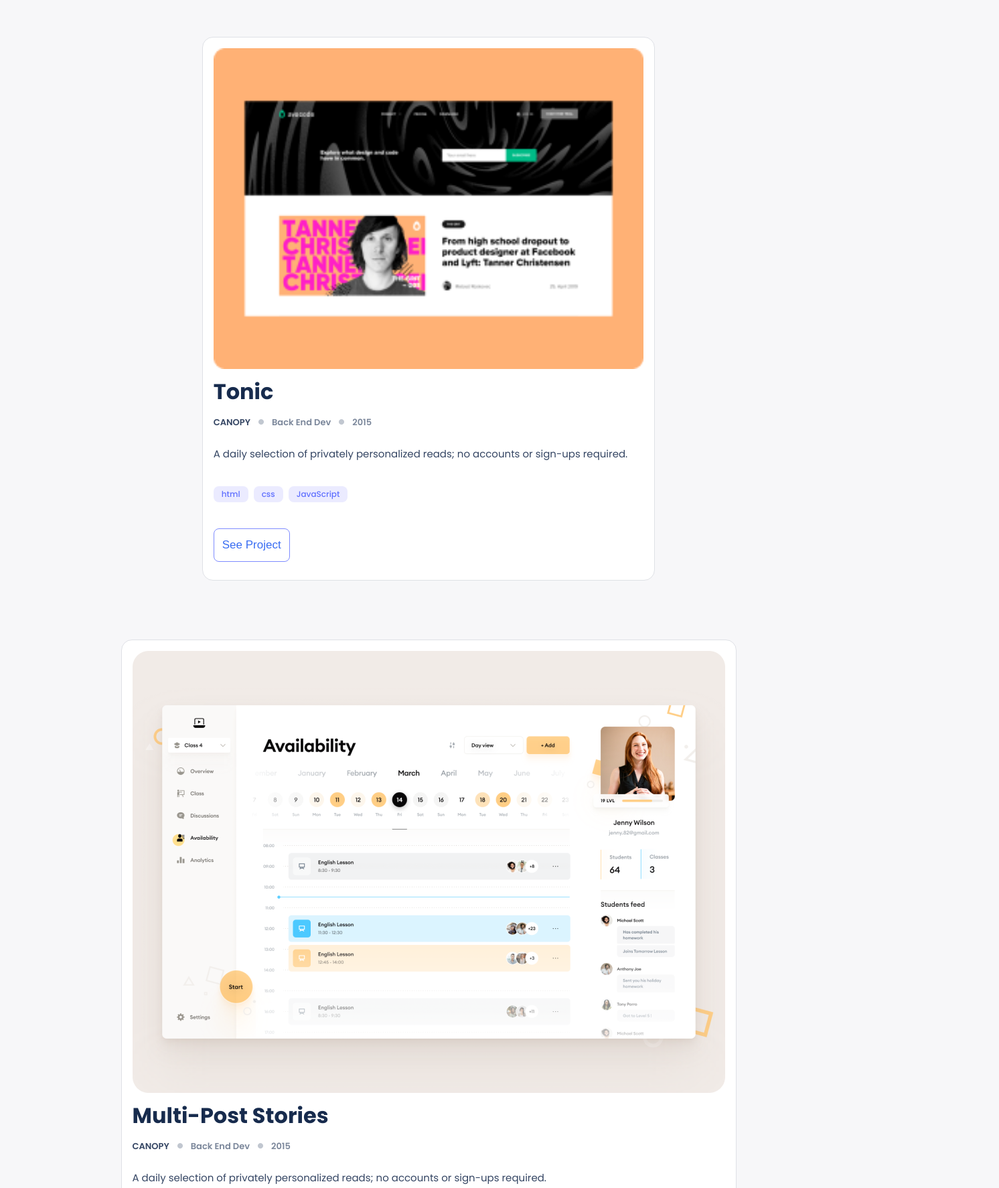
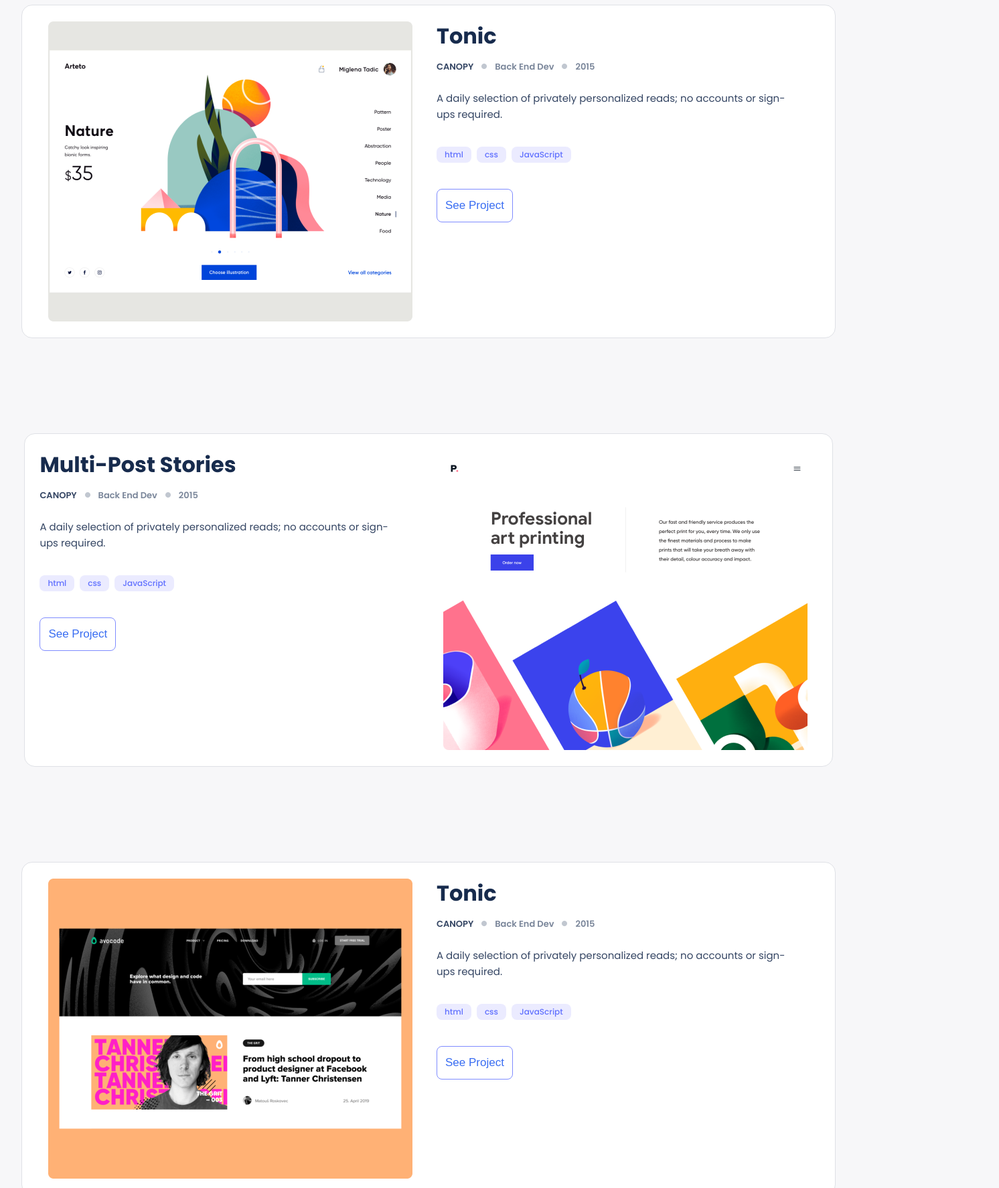
Before and after one commit to MattGomb/Portfolio-project, a website: page index.html in a window 1280 px wide. Shown: the part 1020-2794 px from the top of the page at 67% size, 1492 px wide, since content can reach past the window. Drawn offline with Linux system fonts and the light colour scheme.

Commit message:
rework images into css, create columns in about-me

```diff
--- a/index.html
+++ b/index.html
@@ -47,8 +47,7 @@
     </header>
         <section class="works parent">
             <div class="div1">
-                <div class="box1">
-                    <img class="div1-bgr" src="./images/div1-bgr.png" alt="background image">
+                <div id="div1-bgr" class="box1">
                 </div>
                 <div class="box2">
                     <div class="box2a">
@@ -77,8 +76,7 @@
                 </div>
             </div>
             <div class="div2">
-                <div class="box1">
-                    <img class="div1-bgr" src="./images/div2-bgr.png" alt="background image">
+                <div id="div2-bgr" class="box1">
                 </div>
                 <div class="box2">
                     <div class="box2a">
@@ -107,8 +105,7 @@
                 </div>
             </div>
             <div class="div3">
-                <div class="box1">
-                    <img class="div1-bgr" src="./images/div3-bgr.png" alt="background image">
+                <div id="div3-bgr" class="box1">
                 </div>
                 <div class="box2">
                     <div class="box2a">
@@ -137,8 +134,7 @@
                 </div>
             </div>
             <div class="div4">
-                <div class="box1">
-                    <img class="div1-bgr" src="./images/div4-bgr.png" alt="background image">
+                <div id="div4-bgr" class="box1">
                 </div>
                 <div class="box2">
                     <div class="box2a">
--- a/styles.css
+++ b/styles.css
@@ -9,6 +9,29 @@ body {
   background-repeat: no-repeat;
   background-position: right;
   flex-wrap: wrap;
+}
+
+#div1-bgr {
+  background-image: url(images/div1-bgr.png);
+}
+
+#div2-bgr {
+  background-image: url(images/div2-bgr.png);
+}
+
+#div3-bgr {
+  background-image: url(images/div3-bgr.png);
+}
+
+#div4-bgr {
+  background-image: url(images/div4-bgr.png);
+}
+
+#div1-bgr, #div2-bgr, #div3-bgr, #div4-bgr {
+  background-size: contain;
+  background-repeat: no-repeat;
+  background-position: center;
+  height: 220px;
 }
 
 .bar-desktop {
@@ -125,7 +148,6 @@ header {
 }
 
 .div1-bgr {
-  display: flex;
   width: 100%;
 }
 
@@ -486,6 +508,10 @@ h4 {
   margin-bottom: 32px;
 }
 
+ul:nth-child(4) {
+  padding-left: 0;
+}
+
 /* ------------ DESKTOP scaling ------------ */
 
 @media screen and (min-width: 768px) {
@@ -496,6 +522,25 @@ h4 {
 
   .main-body {
     background-image: url(images/desktop-header-bg.png);
+  }
+
+  #div1-bgr {
+    background-image: url(images/desktop-div1-bg.png);
+  }
+  #div2-bgr {
+    background-image: url(images/desktop-div2-bg.png);
+  }
+  #div3-bgr {
+    background-image: url(images/desktop-div3-bg.png);
+  }
+  #div4-bgr {
+    background-image: url(images/desktop-div4-bg.png);
+  }
+
+  #div1-bgr, #div2-bgr, #div3-bgr, #div4-bgr {
+    background-size: contain;
+    height: auto;
+    width: 50%;
   }
 
   .bar {
@@ -543,7 +588,6 @@ h4 {
     font-size: 48px;
     line-height: 60px;
     letter-spacing: 0.37px;
-    height: 122px;
   }
 
   .par1 {
@@ -551,7 +595,6 @@ h4 {
     padding: 12px 0 12px 0;
     font-size: 20px;
     line-height: 28px;
-    height: 98px;
   }
 
   .h2-text {
@@ -563,4 +606,70 @@ h4 {
     margin: 0 1010px 255px 260px;
     padding: 0;
   }
+
+  .parent {
+    grid-row-gap: 142px;
+  }
+
+  .div1 {
+    margin-top: 142px;
+    flex-direction: row;
+    padding: 0;
+    gap: 22px;
+  }
+
+  .div1, .div2, .div3, .div4 {
+    flex-direction: row;
+    padding: 0;
+    gap: 22px;
+  }
+
+  .div1-bgr{
+    background-image: url(images/desktop-div1-bg.png);
+    max-width: 593.25px;
+  }
+
+  .box1, .box2 {
+    width: 50%;
+    flex-basis: auto;
+  }
+
+  .div2 .box2, .div4 .box2 {
+    order: -1;
+    margin: 24px auto 27px 22px;
+    width: 50%;
+    max-width: 593.25px;
+  }
+
+  .div2 .box1, .div4 .box1 {
+    margin: 24px 24px 24px auto;
+  }
+
+  .box1 {
+    margin: 24px auto 24px 24px;
+    min-width: 544px;
+    min-height: 448px;
+  }
+
+  .box2 {
+    margin: 24px 22px 27px auto;
+  }
+
+  p {
+    padding-right: 24px;
+  }
+
+  .about-me .top .ulist {
+    padding-left: 0;
+  }
+
+  .top {
+    max-width: 50%;
+  }
+
+  .about-me {
+    display: flex;
+    flex-direction: row;
+  }
+
 }
```
Also changed, not shown: images/desktop-div1-bg.png (added), images/desktop-div2-bg.png (added), images/desktop-div3-bg.png (added), images/desktop-div4-bg.png (added).
